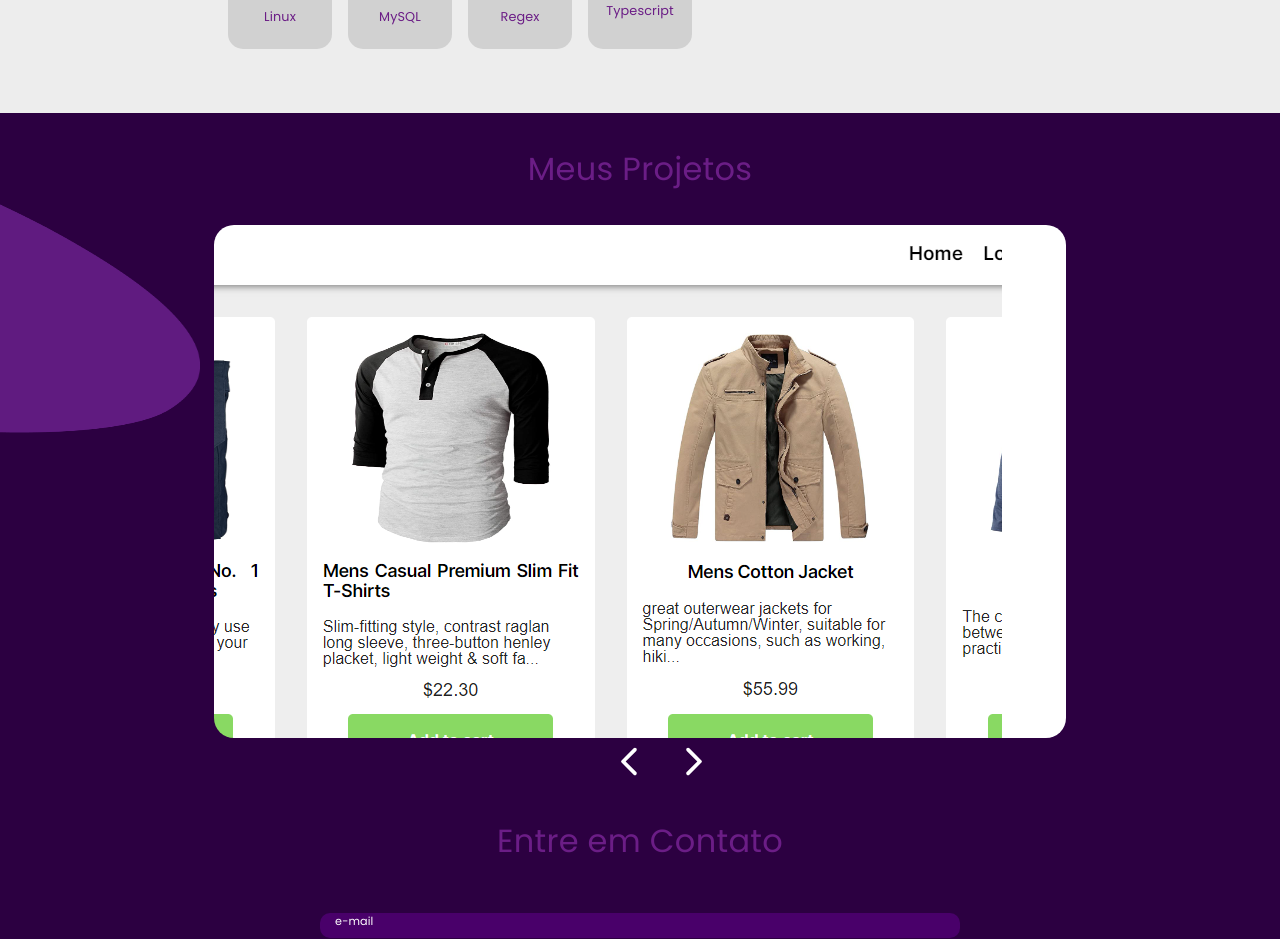
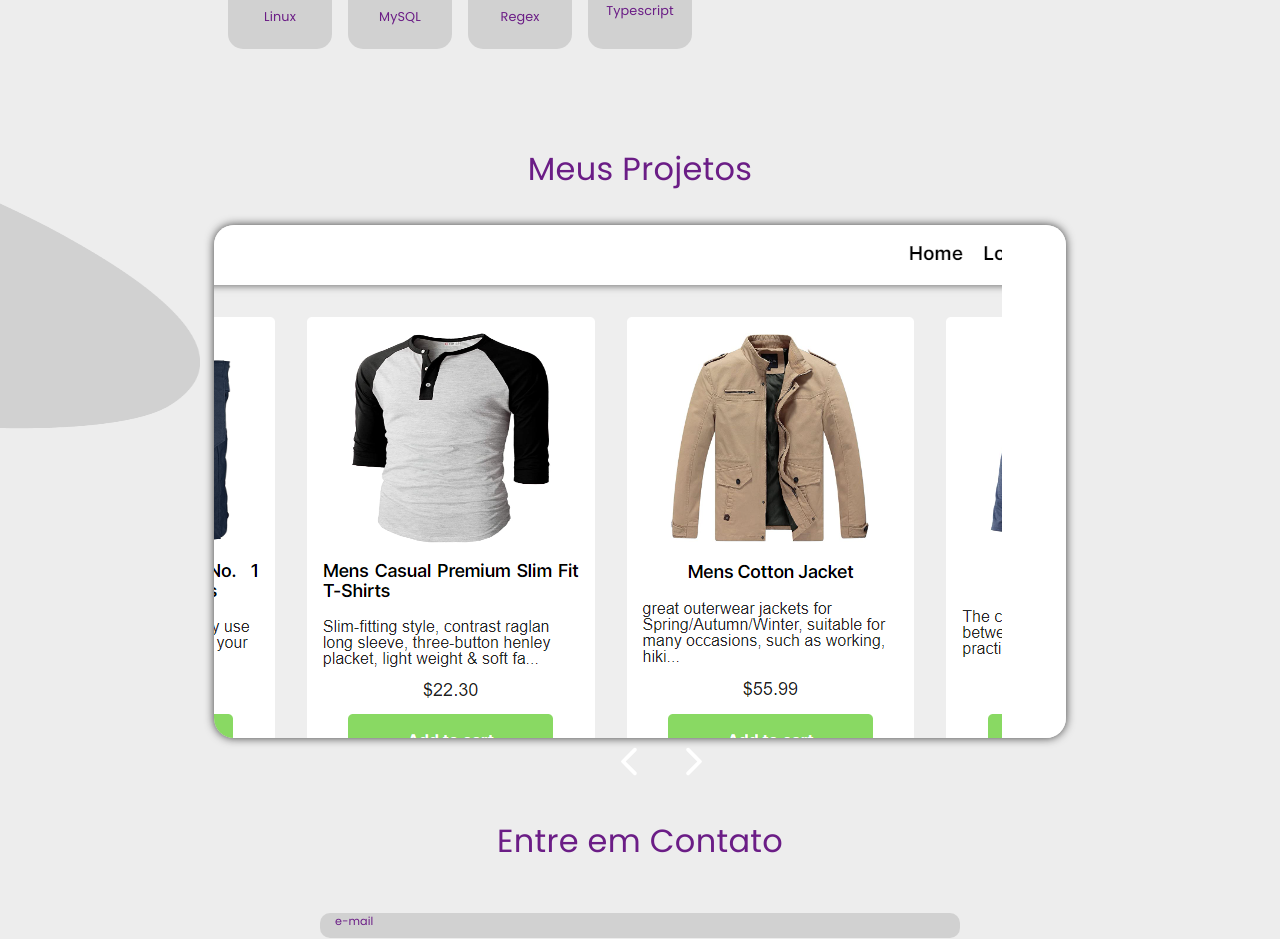
Before and after one commit to LaisFSGomes/meu-portfolio, a React (Create React App) app: page / in a window 1280 px wide. Shown: the part 1157-2096 px from the top of the page. Built offline with nearby package versions, Linux system fonts and the light colour scheme.

Commit message:
chore: adicionando a mudança às sections meus projetos e entre em contato, com os componentes usados por essas

```diff
--- a/src/components/Form/Form.styles.ts
+++ b/src/components/Form/Form.styles.ts
@@ -1,15 +1,32 @@
 import { Box } from "@mui/material";
 import { styled } from "@mui/system";
-const formDraw = require("assets/icons/draw/drawform.png");
+const formDrawDark = require("assets/icons/draw/drawform-dark.png");
+const formDrawLight = require("assets/icons/draw/drawform-light.png");
 
 export const FormWrapper = styled(Box)({
-  background: "#2C0041",
   display: "grid",
   placeItems: "center",
+  "&.dark": {
+    background: "#2C0041",
+  },
+  "&.light": {
+    background: "#EDEDED",
+  },
 });
 
-export const FormDraw = styled("div")({
-    backgroundImage: `url(${formDraw})`,
+export const FormDrawDark = styled("div")({
+    backgroundImage: `url(${formDrawDark})`,
+    backgroundSize: "300px 300px",
+    backgroundRepeat: "no-repeat",
+    width: "300px",
+    height: "300px",
+    position: "absolute",
+    top: 1300,
+    left: "-100px",
+    zIndex: "1",
+  });
+export const FormDrawLight = styled("div")({
+    backgroundImage: `url(${formDrawLight})`,
     backgroundSize: "300px 300px",
     backgroundRepeat: "no-repeat",
     width: "300px",
--- a/src/components/Form/Form.tsx
+++ b/src/components/Form/Form.tsx
@@ -2,9 +2,11 @@ import { Button, Input, Title } from "components";
 import React from "react";
 import Aos from "aos";
 import "aos/dist/aos.css";
-import { Container, FormDraw, FormWrapper } from "./Form.styles";
+import { Container, FormDrawDark, FormDrawLight, FormWrapper } from "./Form.styles";
+import { ModeContext } from "contexts/DarkLight";
 
 export const Form: React.FC = () => {
+  const { mode } = React.useContext(ModeContext);
   const [email, setEmail] = React.useState("");
   const [name, setName] = React.useState("");
   const [title, setTitle] = React.useState("");
@@ -22,9 +24,12 @@ export const Form: React.FC = () => {
   const onMessageChange = (event: React.ChangeEvent<HTMLInputElement>) => {
     setMessage(event.target.value);
   };
+  React.useEffect(() => {
+    Aos.init({ duration: 2000 });
+  }, []);
   return (
-    <FormWrapper>
-      <FormDraw />
+    <FormWrapper className= {mode} >
+      {mode === "dark" ? <FormDrawDark /> : <FormDrawLight /> }
       <Title>Entre em Contato</Title>
       <Container data-aos="fade-up">
         <Input
--- a/src/components/Input/Input.styles.ts
+++ b/src/components/Input/Input.styles.ts
@@ -3,6 +3,7 @@ import { styled } from "@mui/system";
 
 export const Form = styled(FormControl)({
   width: "100%",
+  "&.dark": {
     "& label": {
       paddingLeft: "0.1em",
       fontWeight: 400,
@@ -32,4 +33,36 @@ export const Form = styled(FormControl)({
         height: "4rem",
       },
     },
+  },
+  "&.light": {
+    "& label": {
+      paddingLeft: "0.1em",
+      fontWeight: 400,
+      fontSize: "0.7em",
+      color: "#6B1D86",
+      fontFamily: "Poppins, sans-serif",
+    },
+    "& label.Mui-focused": {
+      color: "#6B1D86",
+      fontWeight: 500,
+    },
+    "& div": {
+      background: "transparent",
+      border: "0px",
+      "& input": {
+        color: "#6B1D86",
+        fontFamily: "Poppins, sans-serif",
+        fontWeight: 400,
+        fontSize: "0.7em",
+        paddingLeft: "1rem",
+        border: "0px",
+        textAlign: "left",
+        background: "#D1D1D1",
+        borderRadius: "10px",
+      },
+      "& [type='textarea']": {
+        height: "4rem",
+      },
+    },
+  },
 });
--- a/src/components/Input/Input.tsx
+++ b/src/components/Input/Input.tsx
@@ -2,6 +2,7 @@ import { InputLabel } from "@mui/material";
 import React from "react";
 import { Input as InputForm } from "@mui/material";
 import { Form } from "./Input.styles";
+import { ModeContext } from "contexts/DarkLight";
 interface InputProps {
   label?: string;
   id?: string;
@@ -16,8 +17,9 @@ export const Input: React.FC<InputProps> = ({
   onChange,
   value,
 }) => {
+  const { mode } = React.useContext(ModeContext);
   return (
-    <Form>
+    <Form className= {mode} >
       <InputLabel htmlFor={id}>{label}</InputLabel>
       <InputForm
         required
--- a/src/components/MyProjects/MyProjects.styles.ts
+++ b/src/components/MyProjects/MyProjects.styles.ts
@@ -2,13 +2,17 @@ import { styled } from "@mui/system";
 import { Box } from "@mui/material";
 
 export const MyProjectsWrapper = styled(Box)({
-    background: "#2C0041",
   display: "flex",
   flexDirection: "column",
   justifyContent: "space-around",
   alignItems: "center",
   padding: "2em",
-
+  "&.dark": {
+    background: "#2C0041",
+  },
+  "&.light": {
+    background: "#EDEDED",
+  },
 });
 export const Container = styled(Box)({
   width: "100%",
@@ -22,13 +26,7 @@ export const Container = styled(Box)({
   "@media (max-width: 800px)": {
     padding: "0rem",
   },
-    "@media (max-width: 570px)": {
-
-    },
-    "@media (max-width: 420px)": {
-
-    },
-    "@media (max-width: 290px)": {
-
-    },
+  "@media (max-width: 570px)": {},
+  "@media (max-width: 420px)": {},
+  "@media (max-width: 290px)": {},
 });
--- a/src/components/MyProjects/MyProjects.tsx
+++ b/src/components/MyProjects/MyProjects.tsx
@@ -1,6 +1,7 @@
 import { Swiper, Title } from "components";
 import React from "react";
 import { MyProjectsWrapper } from "./MyProjects.styles";
+import { ModeContext } from "contexts/DarkLight";
 
 export const MyProjects: React.FC = () => {
   const items = [
@@ -46,8 +47,9 @@ export const MyProjects: React.FC = () => {
     },
   ];
 
+  const { mode } = React.useContext(ModeContext);
   return (
-    <MyProjectsWrapper>
+    <MyProjectsWrapper className= {mode} >
       <Title>Meus Projetos</Title>
       <Swiper items={items} />
     </MyProjectsWrapper>
--- a/src/components/Swiper/Swiper.styles.ts
+++ b/src/components/Swiper/Swiper.styles.ts
@@ -20,6 +20,7 @@ export const Carousel = styled(Box)({
   scrollBehavior: "smooth",
   listStyle: "none",
   borderRadius: "20px",
+  boxShadow: "0px 0px 10px 0px rgba(0,0,0,0.75)",
   "&::-webkit-scrollbar": {
     display: "none",
   },
```
Also changed, not shown: src/assets/icons/draw/drawform-dark.png (renamed from src/assets/icons/draw/drawform.png), src/assets/icons/draw/drawform-light.png (added). Lines whose indentation alone changed are shown as unchanged.
